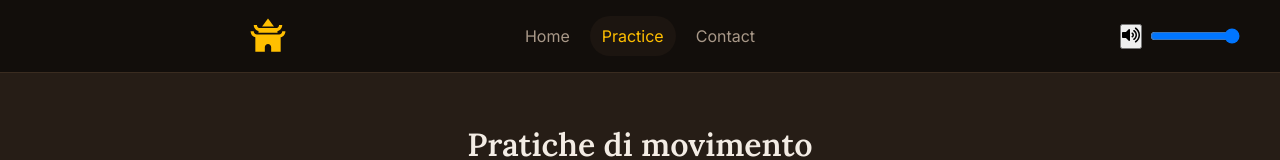
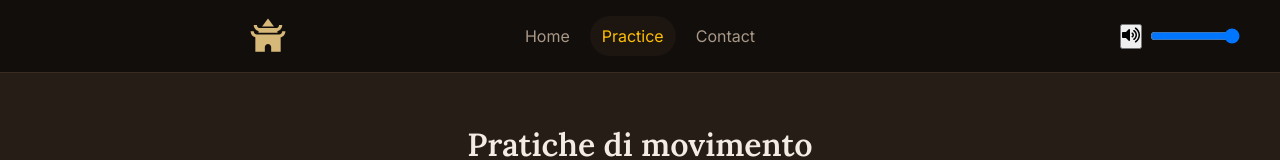
Before and after one commit to Loris-Battaglini/Santuario-meditazione, a React (Vite) app: page /practice in a window 1280 px wide. Shown: the top 160 px of the page. Built offline with nearby package versions, Linux system fonts and the light colour scheme.

Commit message:
aggiunto colore in theme variabile

```diff
--- a/src/components/Timer.tsx
+++ b/src/components/Timer.tsx
@@ -56,7 +56,7 @@ const Display = styled.div`
   line-height: 1.2;
   letter-spacing: 0.06em;
   font-variant-numeric: tabular-nums;
-  color: #d6b879;
+  color: ${theme.colors.iconaETimer};
 `;
 
 const Controls = styled.div`
--- a/src/components/navbar.tsx
+++ b/src/components/navbar.tsx
@@ -78,7 +78,7 @@ const BrandIcon = styled.div`
   display: inline-flex;
   align-items: center;
   justify-content: center;
-  color: ${theme.colors.accent};
+  color: ${theme.colors.iconaETimer};
 `;
 
 interface NavbarProps {
--- a/src/style/theme.ts
+++ b/src/style/theme.ts
@@ -8,6 +8,7 @@ export const theme = {
     text: "#f3ece4", // testo avorio caldo
     testoSecondary: "#a89888", // testo ambra
     accent: "#ffbf00", // ambra
+    iconaETimer: "#d6b879",
   },
   fonts: {
     primary: "Lora, serif", //headings e titoli
```
